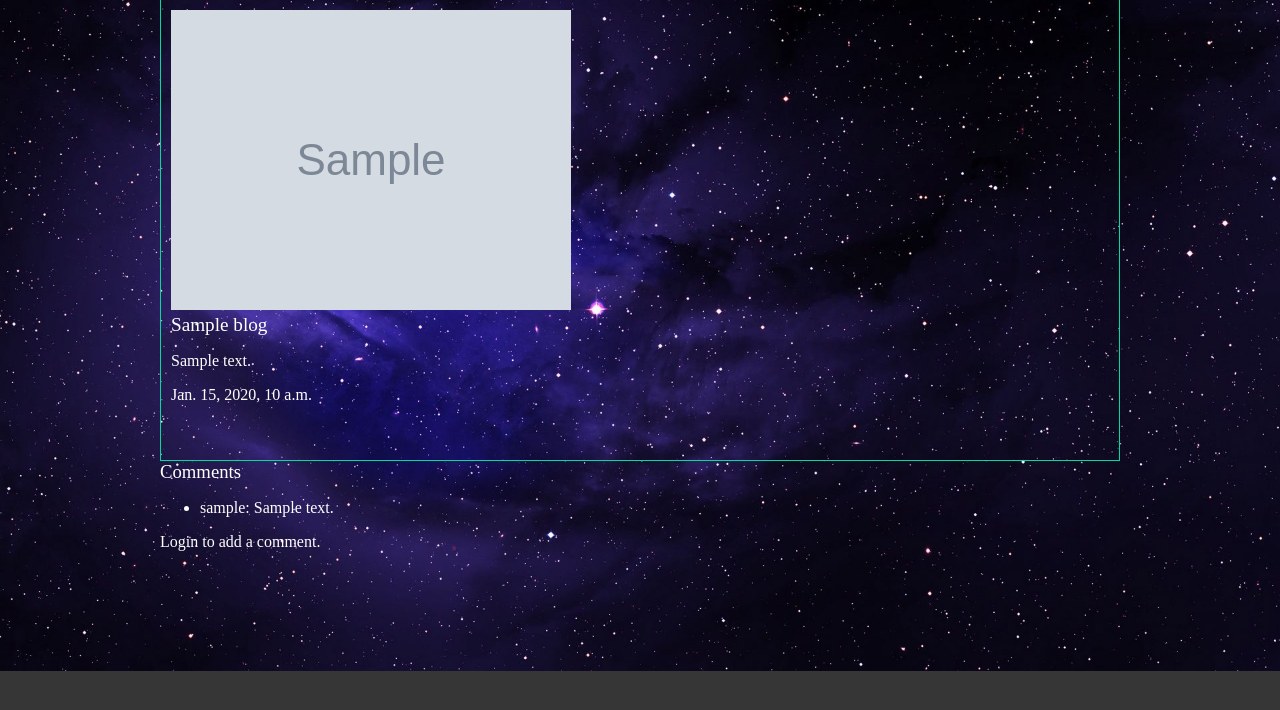
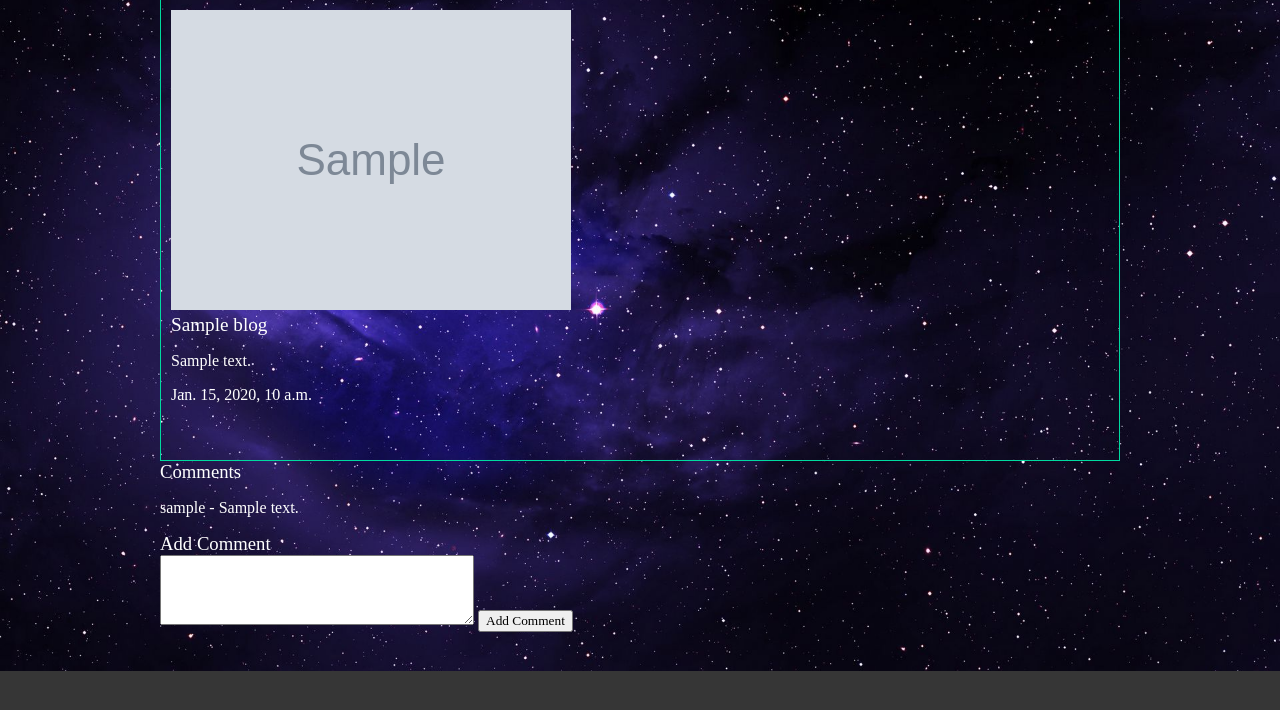
Before and after one commit to omerrcakar/djangoBlogApp, a Django app: template DjangoBlog/blogapp/blogs/templates/blogs/blog_detail.html in a window 1280 px wide. Shown: the part 49-759 px from the top of the page. Run offline with Django 5.2, Linux system fonts and the light colour scheme; tables that the repository leaves empty hold one stand-in row (values such as "Sample post"); the template is opened without the code that fills it: values that come from a table or form of the project are taken from there, most other values are stand-ins (such as "Sample title", 1, 10 or a date in 2020); grey boxes marked "Sample" are stand-in pictures; data that the repository does not hold is empty.

Commit message:
Yorum yapma değişikliklkk

```diff
--- a/DjangoBlog/blogapp/blogs/templates/blogs/blog_detail.html
+++ b/DjangoBlog/blogapp/blogs/templates/blogs/blog_detail.html
@@ -24,25 +24,19 @@
 
     </div>
 
-    <div>
+    <!-- Yorumlar -->
     <h3>Comments</h3>
-        <ul>
-          {% for comment in blog.comments.all %}
-            <li>{{ comment.user.username }}: {{ comment.text }}</li>
+    {% for comment in comments %}
+        <p>{{ comment.user.username }} - {{ comment.text }}</p>
     {% endfor %}
-        </ul>
-      </div>
 
-      {% if user.is_authenticated %}
+    <!-- Yorum ekleme formu -->
     <h3>Add Comment</h3>
     <form method="post" action="{% url 'blogs:comment_create' blog.slug %}">
         {% csrf_token %}
         {{ comment_form.text }}
         <button type="submit">Add Comment</button>
     </form>
-      {% else %}
-        <p>Login to add a comment.</p>
-      {% endif %}
 
 
 
```
Lines whose indentation alone changed are shown as unchanged.
